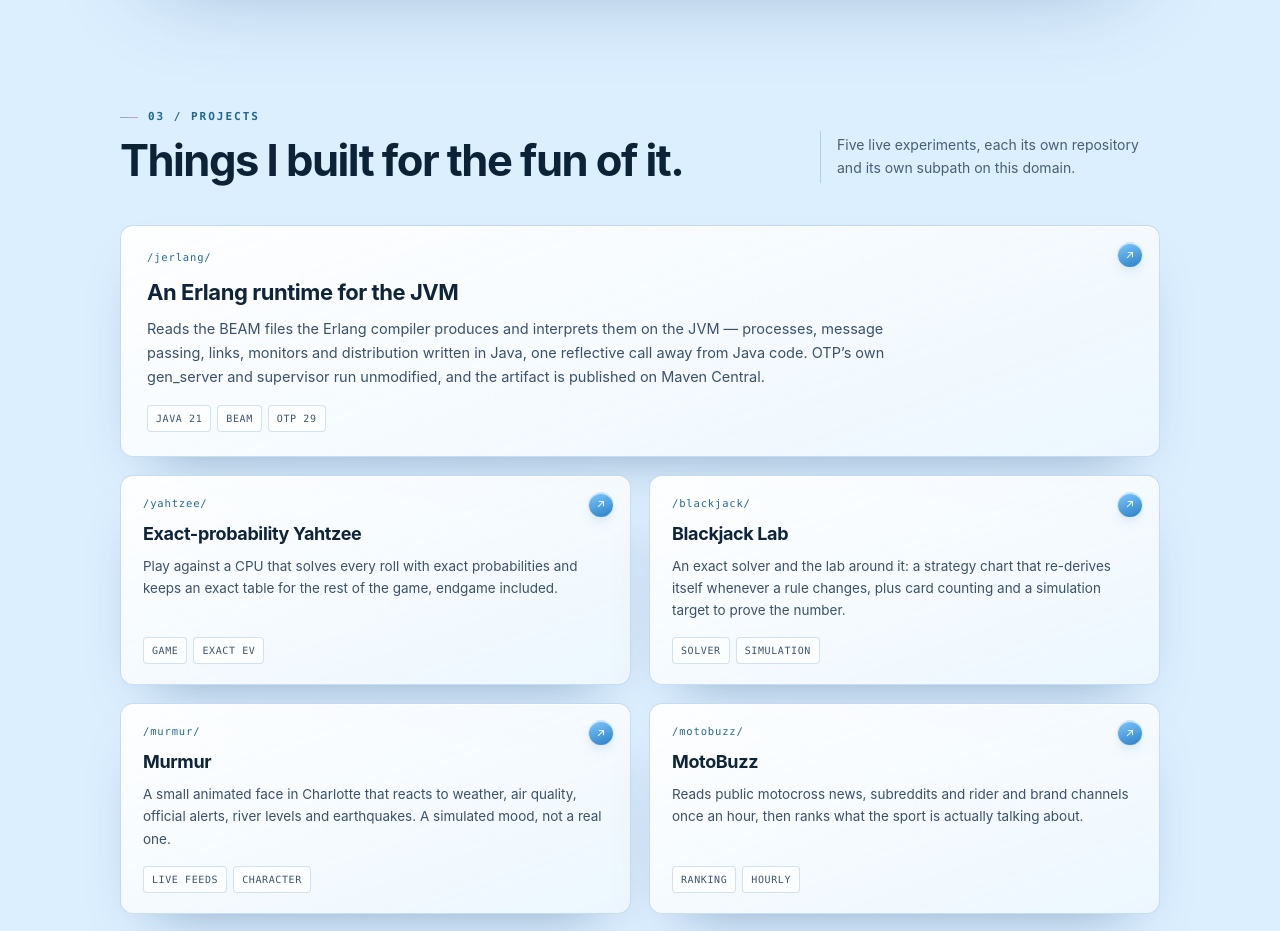
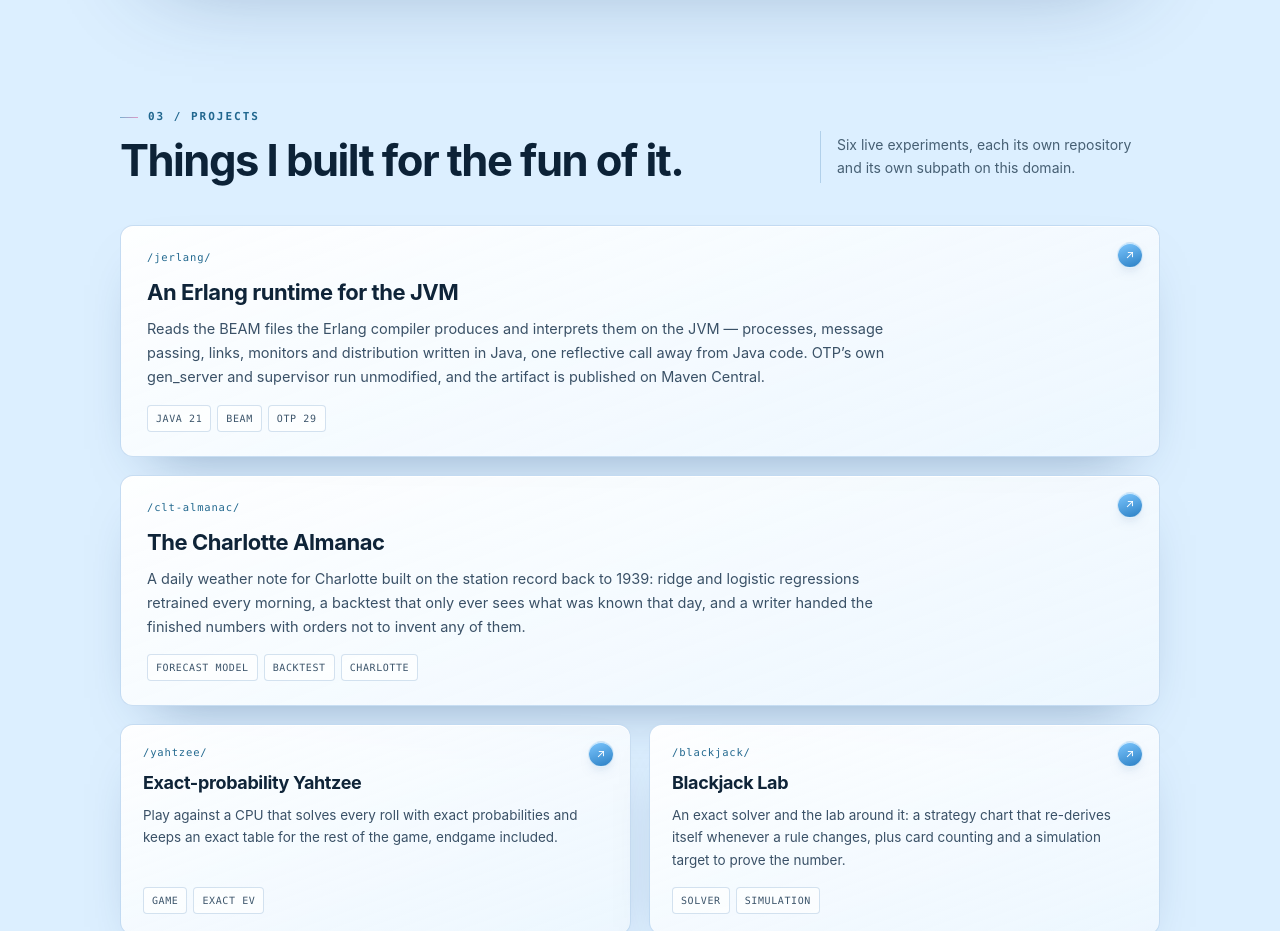
Before and after one commit to slayyyyer/slayyyyer.github.io, a plain HTML site: page index.html in a window 1280 px wide. Shown: the part 2080-3011 px from the top of the page. Drawn offline with Linux system fonts and the light colour scheme; animation ran at ten frames a second.

Commit message:
Add the Charlotte Almanac to the projects section.
The almanac is a daily forecast model that scores itself on the last year of
records, so it joins JErlang as a full-width card rather than being buried in
the grid; the remaining four stay two-up. The section blurb now says six.

🤖 Generated with Codebuff
Co-Authored-By: Codebuff <noreply@codebuff.com>

```diff
--- a/index.html
+++ b/index.html
@@ -275,7 +275,7 @@
         <p class="label">03 / Projects</p>
         <h2>Things I built for the fun of it.</h2>
       </div>
-      <p class="sectionhead__sub">Five live experiments, each its own repository and its own
+      <p class="sectionhead__sub">Six live experiments, each its own repository and its own
         subpath on this domain.</p>
     </div>
 
@@ -291,6 +291,17 @@
           gen_server and supervisor run unmodified, and the artifact is published on Maven
           Central.</p>
         <ul class="stack"><li>Java 21</li><li>BEAM</li><li>OTP 29</li></ul>
+      </a>
+
+      <a class="projectcard projectcard--wide" href="https://slayyyyer.github.io/clt-almanac/">
+        <span class="projectcard__mark" aria-hidden="true">↗</span>
+        <p class="projectcard__path">/clt-almanac/</p>
+        <h3>The Charlotte Almanac</h3>
+        <p class="projectcard__copy">A daily weather note for Charlotte built on the station
+          record back to 1939: ridge and logistic regressions retrained every morning, a backtest
+          that only ever sees what was known that day, and a writer handed the finished numbers
+          with orders not to invent any of them.</p>
+        <ul class="stack"><li>Forecast model</li><li>Backtest</li><li>Charlotte</li></ul>
       </a>
 
       <a class="projectcard" href="https://slayyyyer.github.io/yahtzee/">
```
Also changed, not shown: 1 other file.
